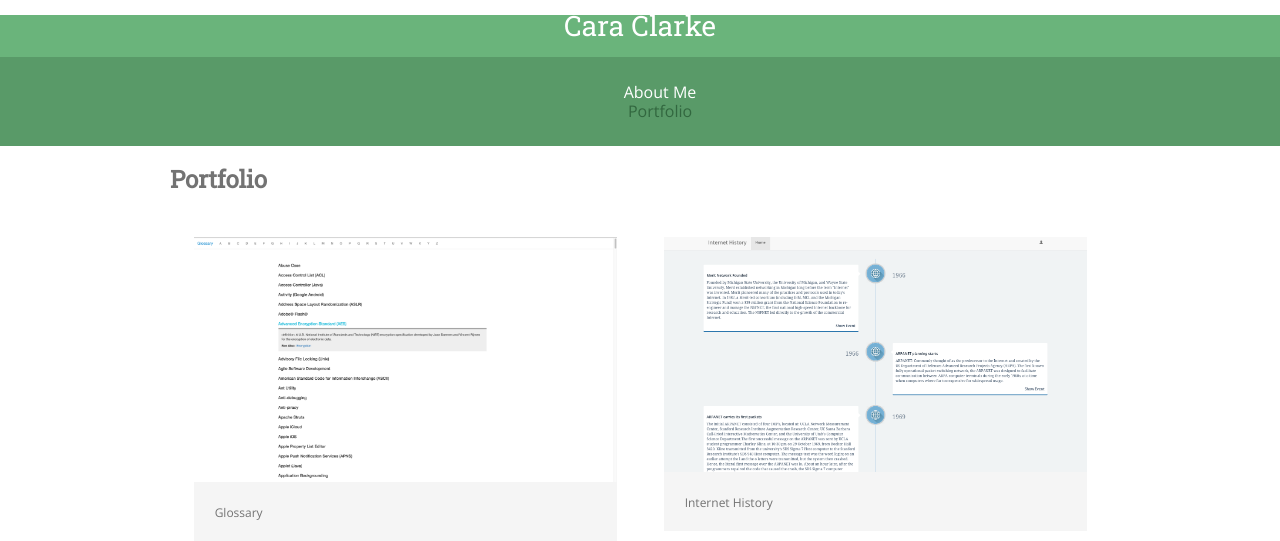
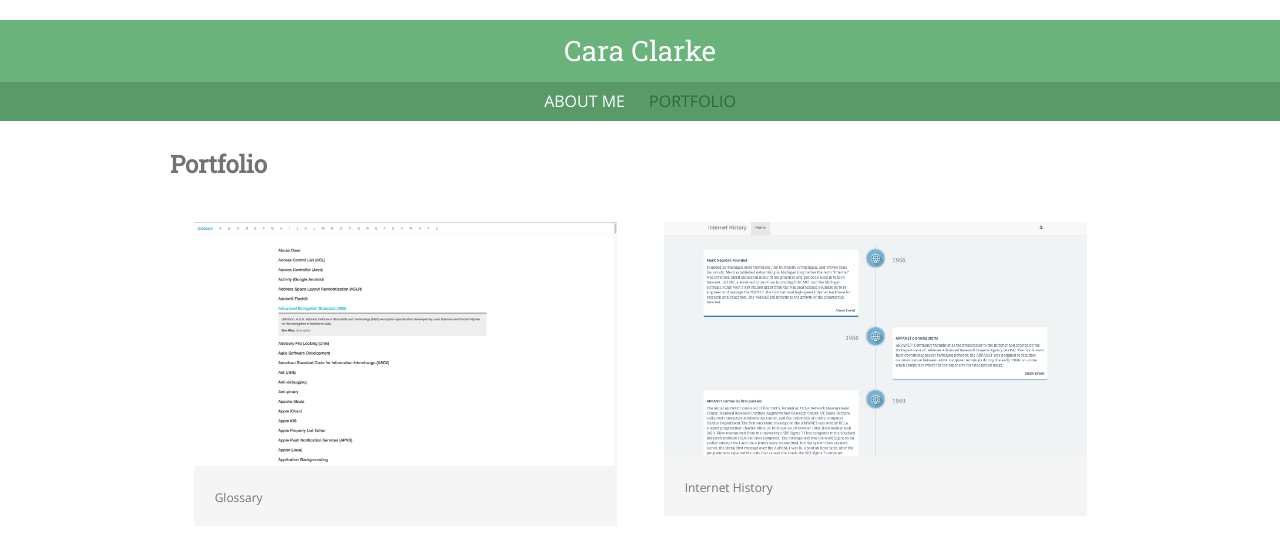
Before and after one commit to caraclarke/cara-website, a website: page src/index.html in a window 1280 px wide. Shown: the top 541 px of the page. Drawn offline with nearby package versions, Linux system fonts and the light colour scheme.

Commit message:
continued navbar and footer updates

```diff
--- a/src/index.html
+++ b/src/index.html
@@ -52,10 +52,10 @@
     <footer class="footer" id="footer">
 
       <a href="https://twitter.com/cara_elizabeth8">
-        <img src="images/social/twitter-wrap.png" alt="Twitter Logo">
+        <img src="images/social/twitter-wrap.png" alt="Twitter Logo" class="social-icon">
       </a>
       <a href="mailto:cara.clarke8@gmail.com">
-        <img src="images/social/mail.png" alt="Email Icon">
+        <img src="images/social/mail.png" alt="Email Icon" class="social-icon">
       </a>
 
       <p>Cara Clarke</p>
--- a/src/scss/_base.scss
+++ b/src/scss/_base.scss
@@ -2,7 +2,6 @@ body {
   font-family: $body-font;
   background-color: $neutral-white;
   color: $neutral-grey;
-  margin: 0;
 }
 
 h1,
@@ -27,3 +26,13 @@ a {
 img {
   max-width: 100%;
 }
+
+/***************************
+  MAIN CONTENT CONTAINER
+****************************/
+
+#wrapper {
+  max-width: 940px;
+  margin: 0 auto;
+  padding: 0 5%;
+}
--- a/src/scss/main.scss
+++ b/src/scss/main.scss
@@ -12,27 +12,25 @@
   NAVBAR/HEADER
 ****************************/
 
-#wrapper {
-  max-width: 940px;
-  margin: 0 auto;
-  padding: 0 5%;
-}
+header {
+  float: left;
+  margin: 0 0 30px 0;
+  padding: 5px 0 0 0;
+  width: 100%;
+  background: $md-green;
+  border-color: $dusty-green;
 
   #logo {
     text-align: center;
     margin: 0;
     color: $neutral-white;
-}
-
-header {
-  background: $md-green;
-  border-color: $dusty-green;
 
     h1 {
       margin: 15px 0;
       font-size: 1.75em;
       font-weight: normal;
       line-height: 0.8em;
+    }
   }
 
   nav {
@@ -41,8 +39,20 @@ header {
     padding: 10px 0;
     margin: 20px 0 0;
 
+    ul {
+      list-style: none;
+      margin: 0 10px;
+      padding: 0;
+
+      li {
+        display: inline-block;
+      }
+    }
+
     a {
       color: $neutral-white;
+      text-transform: uppercase;
+      padding: 15px 10px;
 
       &:visited {
         color: $neutral-white;
@@ -71,4 +81,10 @@ footer {
   padding-top: 50px;
   color: $light-grey;
   clear: both;
+
+  .social-icon {
+    width: 20px;
+    height: 20px;
+    margin: 0 5px;
   }
+}
```
Also changed, not shown: src/css/main.css. Lines whose indentation alone changed are shown as unchanged.
